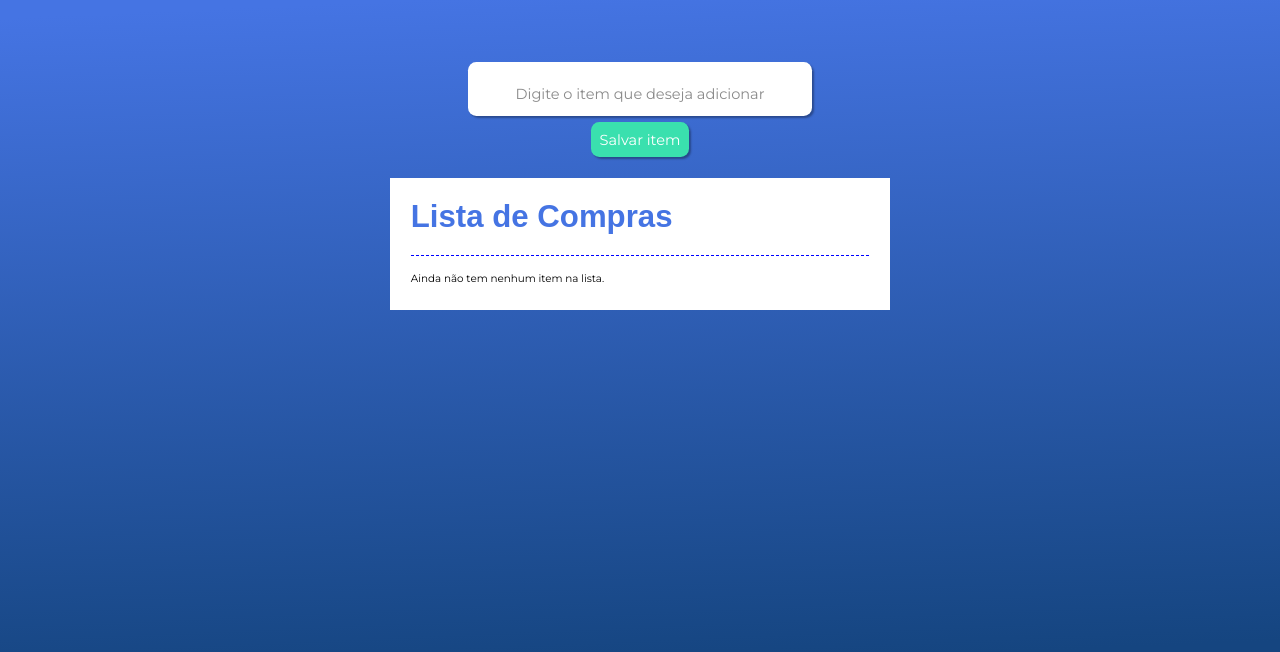
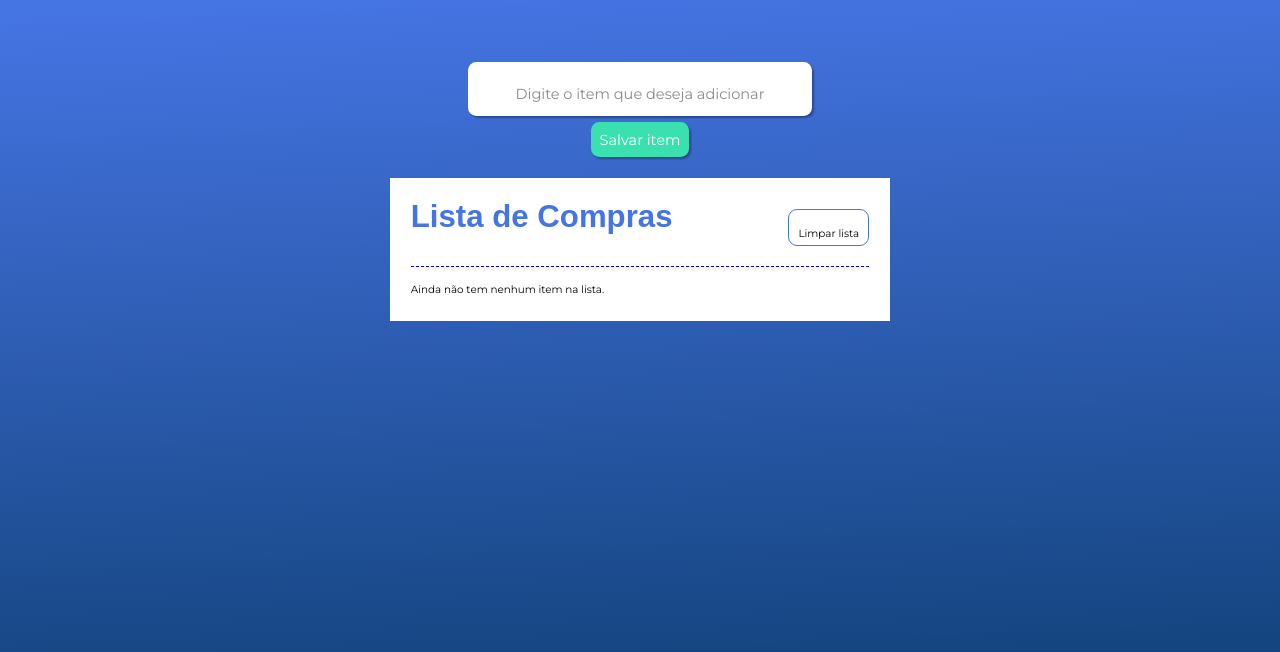
Before and after one commit to MarcosVogado/life-cycle-projeto-inicial, an Angular app in the folder life-cycle-projeto-inicial/: page / in a window 1280 px wide. Shown: the top 652 px of the page. Built offline with nearby package versions, Linux system fonts and the light colour scheme; a web font is replaced by a local one.

Commit message:
Add 'Limpar lista' button to shopping list header
Introduces a new button in the shopping list header to clear all items from the list. Updates styles and HTML structure to support the new header layout and button functionality.

```diff
--- a/life-cycle-projeto-inicial/src/app/app.component.css
+++ b/life-cycle-projeto-inicial/src/app/app.component.css
@@ -16,9 +16,9 @@
 }
 
 .lista h4 {
-  border-bottom: 1px solid blue;
+ /*border-bottom: 1px solid blue;*/
   padding-bottom: 1rem;
-  border-style: none none dashed none;
+ /*border-style: none none dashed none;*/
   font-family: 'Mansalva', sans-serif;
   color: #4574E3;
   font-size: 1.5rem;
@@ -70,3 +70,19 @@
 .line-through {
   text-decoration: line-through;
 }
+
+.header-lista {
+  align-items: center;
+  border-bottom: 1px solid blue;
+  border-style: none none dashed none;
+  display: flex;
+  justify-content: space-between;
+  padding-bottom: .5rem;
+}
+
+.btn-header {
+  background-color: transparent;
+  border: 1px #4574e3 solid;
+  padding: 1px 9px;
+  border-radius: 9px;
+}
--- a/life-cycle-projeto-inicial/src/app/app.component.html
+++ b/life-cycle-projeto-inicial/src/app/app.component.html
@@ -3,7 +3,13 @@
   </app-input>
   <div class="container">
     <div class="lista">
-      <h4 class="title-list">Lista de Compras</h4>
+      <div class="header-lista">
+        <h4 class="title-list">Lista de Compras</h4>
+        <button class="btn-header" (click)="limparLista()">
+          <small>Limpar lista</small>
+        </button>
+      </div>
+
       <div *ngIf="listaDeCompra.length != 0; else naoTemItem">
         <div *ngFor="let item of listaDeCompra">
           <app-item
--- a/life-cycle-projeto-inicial/src/app/app.component.ts
+++ b/life-cycle-projeto-inicial/src/app/app.component.ts
@@ -30,6 +30,10 @@
     this.listaDeCompra.splice(index, 1);
   }
 
+  limparLista(){
+    this.listaDeCompra = [];
+  }
+
   ngDoCheck() {
     console.log('DoCheck foi chamado!')
     this.listaService.atualizarLocalStorage();
```
